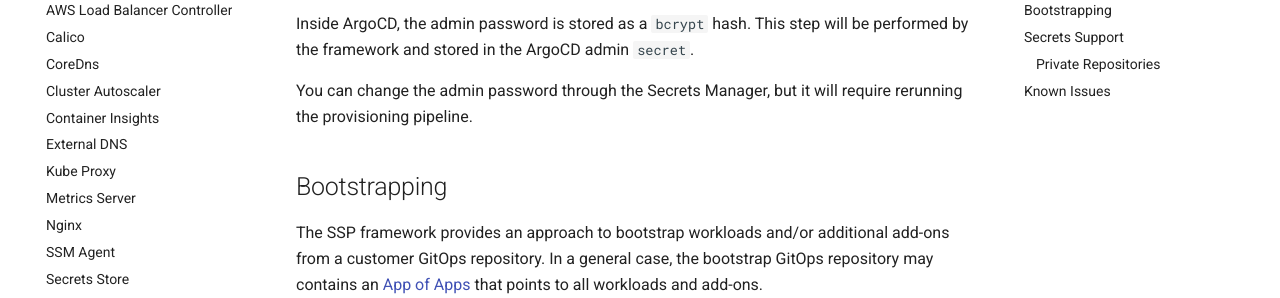
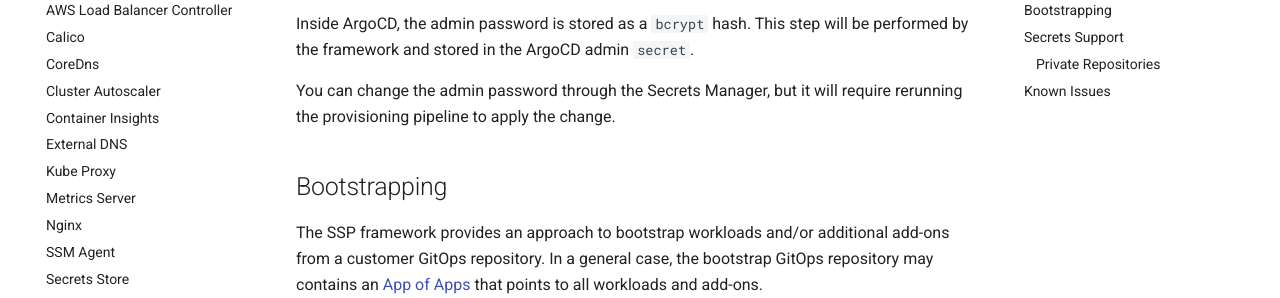
Before and after one commit to aws-quickstart/cdk-eks-blueprints, an MkDocs documentation site: the page built from docs/addons/argo-cd.md, in a window 1280 px wide and 900 px high, scrolled down 1636 px. Shown: the part 179-477 px from the top of the window. Built offline with MkDocs 1.6.1 and Material for MkDocs 9.7.7, drawn with Linux system fonts in a browser that asks for light colours; comment, search, counter and statistics services are not loaded; some of the changed text lies outside the part shown.

Commit message:
update argo admin pwd docs

```diff
--- a/docs/addons/argo-cd.md
+++ b/docs/addons/argo-cd.md
@@ -52,7 +52,7 @@
 
 Inside ArgoCD, the admin password is stored as a `bcrypt` hash. This step will be performed by the framework and stored in the ArgoCD admin `secret`.
 
-You can change the admin password through the Secrets Manager, but it will require rerunning the provisioning pipeline.
+You can change the admin password through the Secrets Manager, but it will require rerunning the provisioning pipeline to apply the change.
 
 ## Bootstrapping
 
@@ -178,6 +178,7 @@
 1. Create a secret in the AWS Secrets Manager as "Plain Text" and set the value to the desired ArgoCD admin password.
 2. Replicate the secret to all the desired regions.
 3. Set the secret name in `adminPasswordSecretName` in ArgoCD add-on configuration.
+4. You can change the secret value through AWS Secrets Manager, however, it will require to rerun `cdk deploy` with the minimal changeset to apply the change.
 
 Alternatively to get started, the admin password hash can be set bypassing the AWS Secret by setting the following structure in the values properties of the add-on parameters:
 
```
